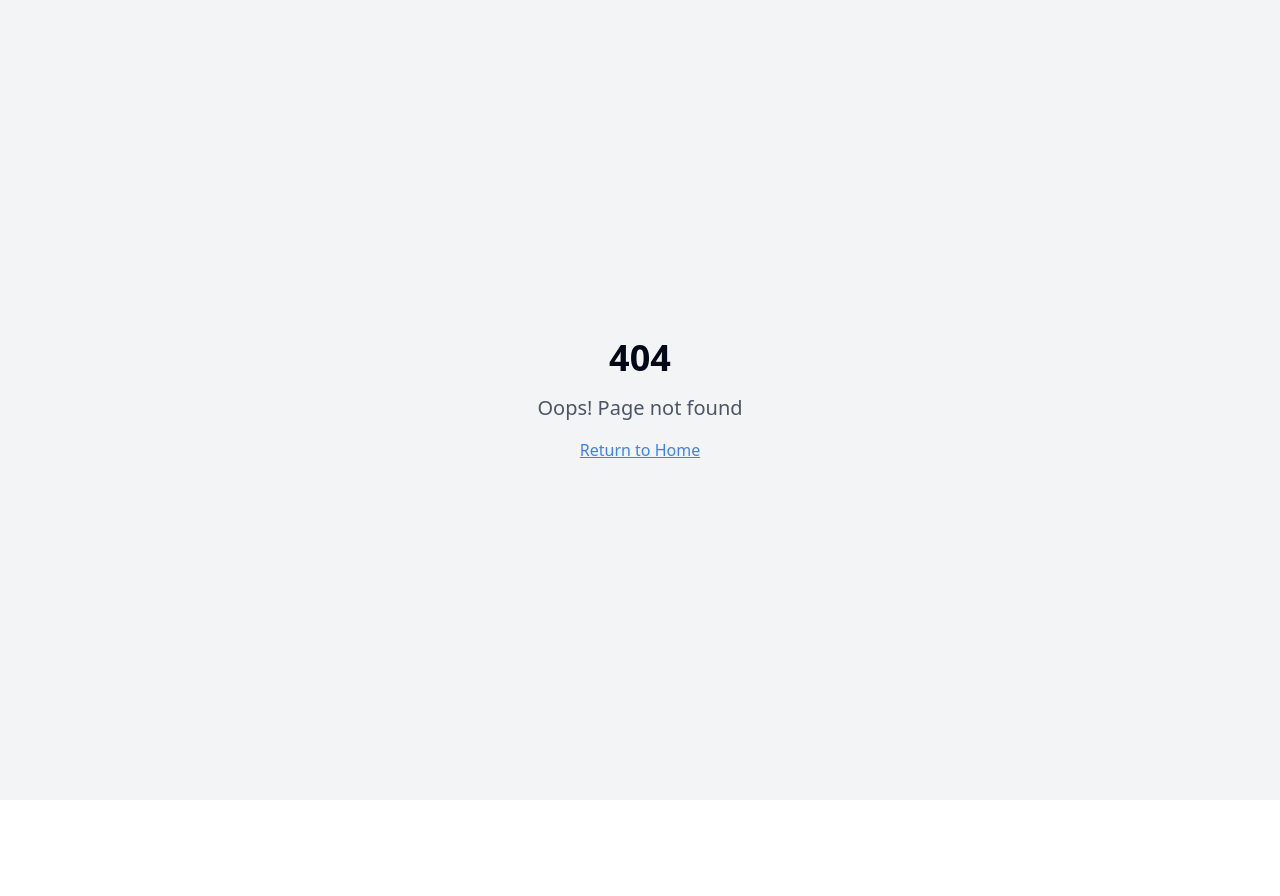
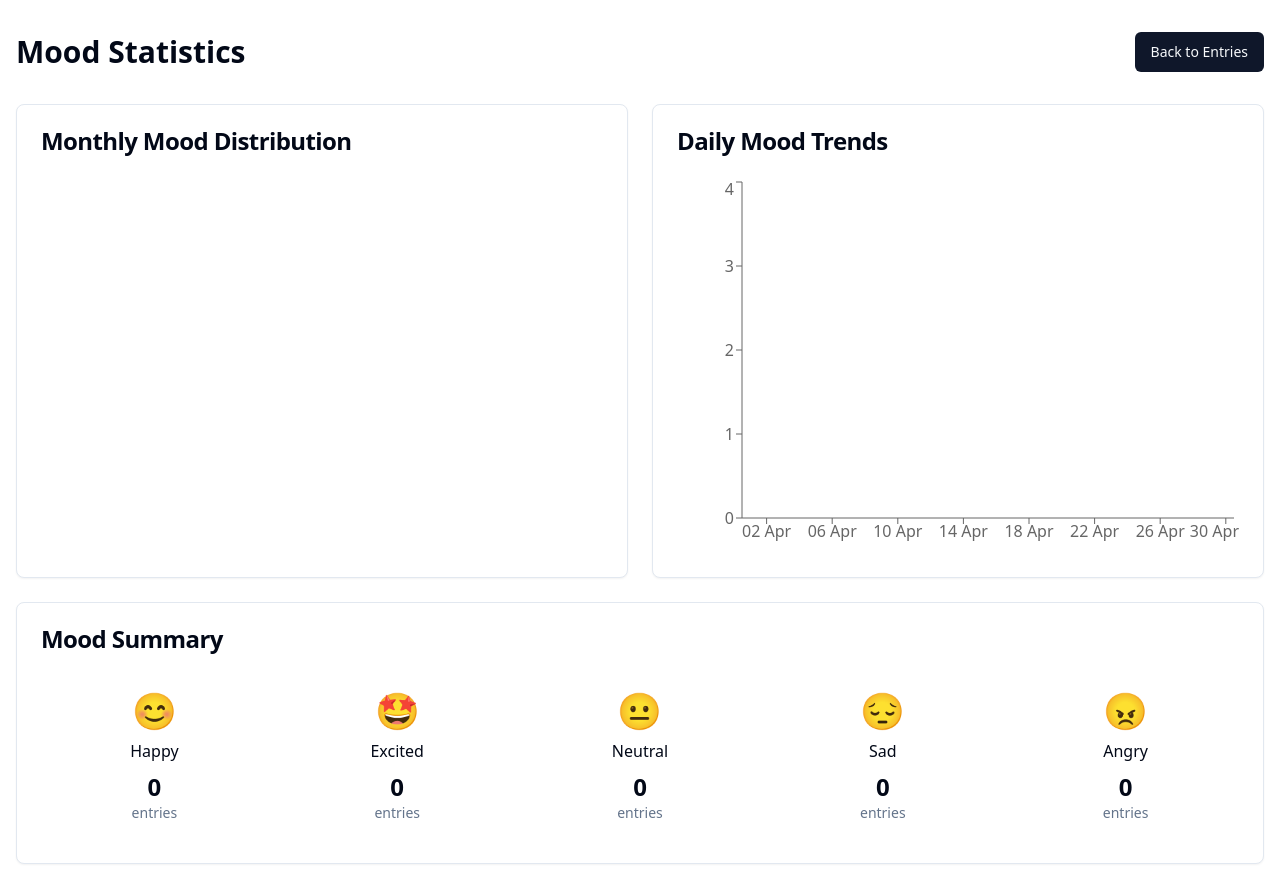
Before and after one commit to Mahmamad-Rafi/mood-cast-journal, a React (Vite) app: page /statistics in a window 1280 px wide. Before the commit this address had no page. Before the commit the page ends 800 px from the top, so only its background shows below. Built offline with nearby package versions, Linux system fonts and the light colour scheme.

Commit message:
Refactor: Improve code extraction

```diff
--- a/src/App.tsx
+++ b/src/App.tsx
@@ -1,3 +1,4 @@
+
 import { Toaster } from "@/components/ui/toaster";
 import { Toaster as Sonner } from "@/components/ui/sonner";
 import { TooltipProvider } from "@/components/ui/tooltip";
@@ -7,6 +8,7 @@ import Home from "./pages/Home";
 import NewEntry from "./pages/NewEntry";
 import Entries from "./pages/Entries";
 import EntryDetail from "./pages/EntryDetail";
+import Statistics from "./pages/Statistics";
 import NotFound from "./pages/NotFound";
 
 const queryClient = new QueryClient();
@@ -22,7 +24,7 @@ const App = () => (
           <Route path="/new-entry" element={<NewEntry />} />
           <Route path="/entries" element={<Entries />} />
           <Route path="/entry/:id" element={<EntryDetail />} />
-          {/* ADD ALL CUSTOM ROUTES ABOVE THE CATCH-ALL "*" ROUTE */}
+          <Route path="/statistics" element={<Statistics />} />
           <Route path="*" element={<NotFound />} />
         </Routes>
       </BrowserRouter>
--- a/src/pages/Entries.tsx
+++ b/src/pages/Entries.tsx
@@ -74,7 +74,10 @@ const Entries = () => {
     <div className="container mx-auto px-4 py-8">
       <div className="flex justify-between items-center mb-8">
         <h1 className="text-3xl font-bold">Journal Entries</h1>
-        <Button onClick={() => navigate("/new-entry")}>Add New Entry</Button>
+        <div className="flex gap-2">
+          <Button onClick={() => navigate("/statistics")}>View Statistics</Button>
+          <Button onClick={() => navigate("/new-entry")}>Add New Entry</Button>
+        </div>
       </div>
 
       <Card className="mb-8">
--- a/src/pages/Home.tsx
+++ b/src/pages/Home.tsx
@@ -81,6 +81,14 @@ const Home = () => {
         >
           View All Entries
         </Button>
+        <Button
+          onClick={() => navigate("/statistics")}
+          className="flex-1 text-lg py-6"
+          variant="secondary"
+          size="lg"
+        >
+          View Statistics
+        </Button>
       </div>
 
       {/* Recent Entries */}
--- /dev/null
+++ b/src/pages/Statistics.tsx
@@ -0,0 +1,129 @@
+
+import React from 'react';
+import { useNavigate } from 'react-router-dom';
+import { format, startOfMonth, endOfMonth, eachDayOfInterval } from 'date-fns';
+import { BarChart, Bar, XAxis, YAxis, Tooltip, ResponsiveContainer, PieChart, Pie, Cell } from 'recharts';
+import { Card, CardContent, CardHeader, CardTitle } from "@/components/ui/card";
+import { Button } from "@/components/ui/button";
+import { getAllEntries } from "@/utils/storage";
+import { MOODS, MoodType } from "@/types/mood";
+
+const Statistics = () => {
+  const navigate = useNavigate();
+  const entries = getAllEntries();
+
+  // Get mood distribution
+  const moodCounts = Object.keys(MOODS).reduce((acc, mood) => {
+    acc[mood] = entries.filter(entry => entry.mood === mood).length;
+    return acc;
+  }, {} as Record<string, number>);
+
+  const pieChartData = Object.entries(moodCounts).map(([mood, count]) => ({
+    name: MOODS[mood as MoodType].label,
+    value: count,
+    color: MOODS[mood as MoodType].color,
+  }));
+
+  // Get daily mood trends for current month
+  const currentDate = new Date();
+  const monthStart = startOfMonth(currentDate);
+  const monthEnd = endOfMonth(currentDate);
+  const daysInMonth = eachDayOfInterval({ start: monthStart, end: monthEnd });
+
+  const dailyMoodData = daysInMonth.map(day => {
+    const dayEntries = entries.filter(entry =>
+      format(new Date(entry.date), 'yyyy-MM-dd') === format(day, 'yyyy-MM-dd')
+    );
+
+    return {
+      date: format(day, 'dd MMM'),
+      count: dayEntries.length,
+      happy: dayEntries.filter(e => e.mood === 'happy').length,
+      excited: dayEntries.filter(e => e.mood === 'excited').length,
+      neutral: dayEntries.filter(e => e.mood === 'neutral').length,
+      sad: dayEntries.filter(e => e.mood === 'sad').length,
+      angry: dayEntries.filter(e => e.mood === 'angry').length,
+    };
+  });
+
+  return (
+    <div className="container mx-auto px-4 py-8">
+      <div className="flex justify-between items-center mb-8">
+        <h1 className="text-3xl font-bold">Mood Statistics</h1>
+        <Button onClick={() => navigate('/entries')}>Back to Entries</Button>
+      </div>
+
+      <div className="grid grid-cols-1 md:grid-cols-2 gap-6">
+        <Card>
+          <CardHeader>
+            <CardTitle>Monthly Mood Distribution</CardTitle>
+          </CardHeader>
+          <CardContent className="h-[400px]">
+            <ResponsiveContainer width="100%" height="100%">
+              <PieChart>
+                <Pie
+                  data={pieChartData}
+                  dataKey="value"
+                  nameKey="name"
+                  cx="50%"
+                  cy="50%"
+                  outerRadius={150}
+                  label={({ name, percent }) =>
+                    `${name} ${(percent * 100).toFixed(0)}%`
+                  }
+                >
+                  {pieChartData.map((entry, index) => (
+                    <Cell key={`cell-${index}`} fill={entry.color} />
+                  ))}
+                </Pie>
+                <Tooltip />
+              </PieChart>
+            </ResponsiveContainer>
+          </CardContent>
+        </Card>
+
+        <Card>
+          <CardHeader>
+            <CardTitle>Daily Mood Trends</CardTitle>
+          </CardHeader>
+          <CardContent className="h-[400px]">
+            <ResponsiveContainer width="100%" height="100%">
+              <BarChart data={dailyMoodData}>
+                <XAxis dataKey="date" />
+                <YAxis />
+                <Tooltip />
+                <Bar dataKey="happy" stackId="a" fill={MOODS.happy.color} name="Happy" />
+                <Bar dataKey="excited" stackId="a" fill={MOODS.excited.color} name="Excited" />
+                <Bar dataKey="neutral" stackId="a" fill={MOODS.neutral.color} name="Neutral" />
+                <Bar dataKey="sad" stackId="a" fill={MOODS.sad.color} name="Sad" />
+                <Bar dataKey="angry" stackId="a" fill={MOODS.angry.color} name="Angry" />
+              </BarChart>
+            </ResponsiveContainer>
+          </CardContent>
+        </Card>
+      </div>
+
+      <Card className="mt-6">
+        <CardHeader>
+          <CardTitle>Mood Summary</CardTitle>
+        </CardHeader>
+        <CardContent>
+          <div className="grid grid-cols-2 md:grid-cols-5 gap-4">
+            {Object.entries(MOODS).map(([mood, info]) => (
+              <div key={mood} className="text-center p-4 rounded-lg bg-card">
+                <div className="text-4xl mb-2">{info.emoji}</div>
+                <div className="font-medium">{info.label}</div>
+                <div className="text-2xl font-bold mt-2">
+                  {moodCounts[mood] || 0}
+                </div>
+                <div className="text-sm text-muted-foreground">entries</div>
+              </div>
+            ))}
+          </div>
+        </CardContent>
+      </Card>
+    </div>
+  );
+};
+
+export default Statistics;
```
